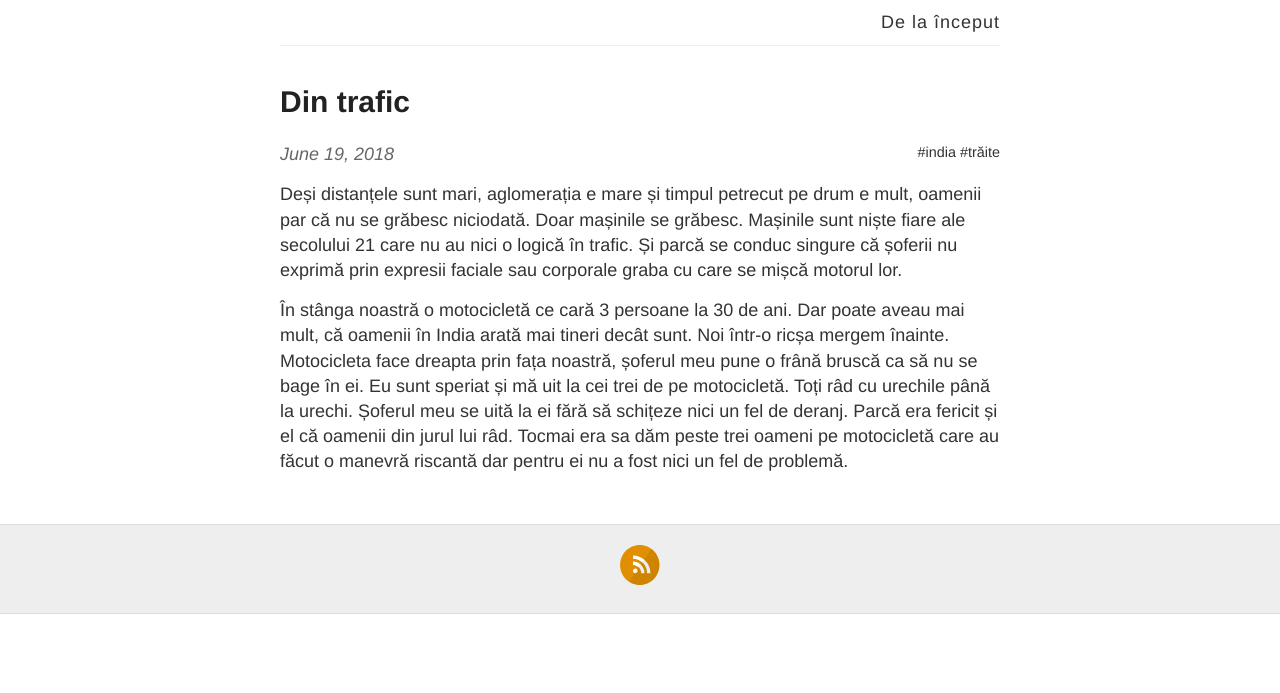
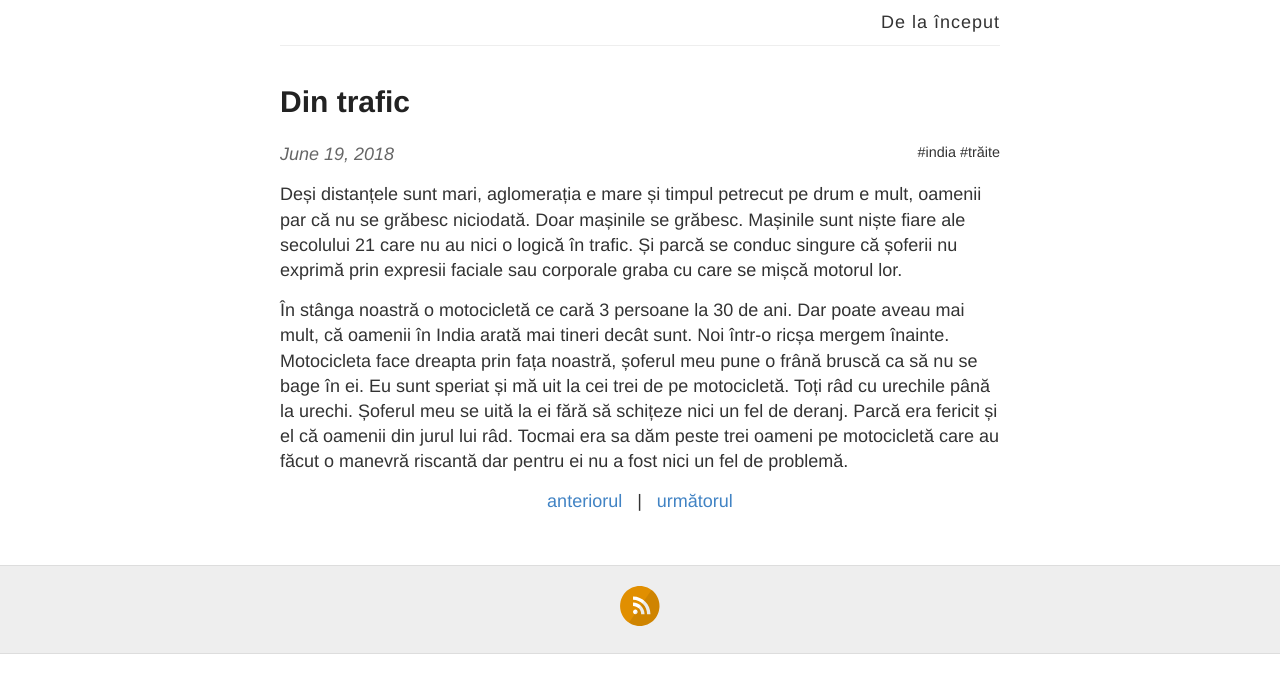
Before and after one commit to dorinoltean/blog, a Jekyll site: the page built from _posts/2018-06-19-din-trafic.md, in a window 1280 px wide. Shown: the top 693 px of the page. Built offline with Jekyll 4.4.1, drawn with Linux system fonts in a browser that asks for light colours; comment, search, counter and statistics services are not loaded.

Commit message:
added previous and next

```diff
--- a/_layouts/post.html
+++ b/_layouts/post.html
@@ -37,5 +37,19 @@ layout: default
     </div>
   {% endif %}
 
+  <div class="navigation">
+      {% if page.previous.url %}
+        <a href="{{site.baseurl}}{{page.previous.url}}"> anteriorul </a>
+      {% else %}
+        <a href="#" class="not-active"> anteriorul </a>
+      {% endif %}
+      |
+      {% if page.next.url %}
+        <a href="{{site.baseurl}}{{page.next.url}}"> următorul </a>
+      {% else %}
+        <a href="#" class="not-active"> următorul </a>
+      {% endif %}
+  </div>
+
   {% include disqus.html %}
 </article>
--- a/style.scss
+++ b/style.scss
@@ -279,6 +279,24 @@ nav {
     text-transform: uppercase;
     font-size: 15px;
   }
+  .navigation
+  {
+    margin: auto;
+    width: auto;
+    display: block;
+    text-align: center;
+  }
+  .navigation > a
+  {
+    margin:0 10px 0 10px;
+  }
+}
+
+a.not-active {
+  pointer-events: none;
+  cursor: default;
+  text-decoration: none;
+  color: inherit;
 }
 
 .wrapper-footer {
```
Also changed, not shown: _posts/2018-06-19-din-trafic.md (line endings or trailing spaces).
